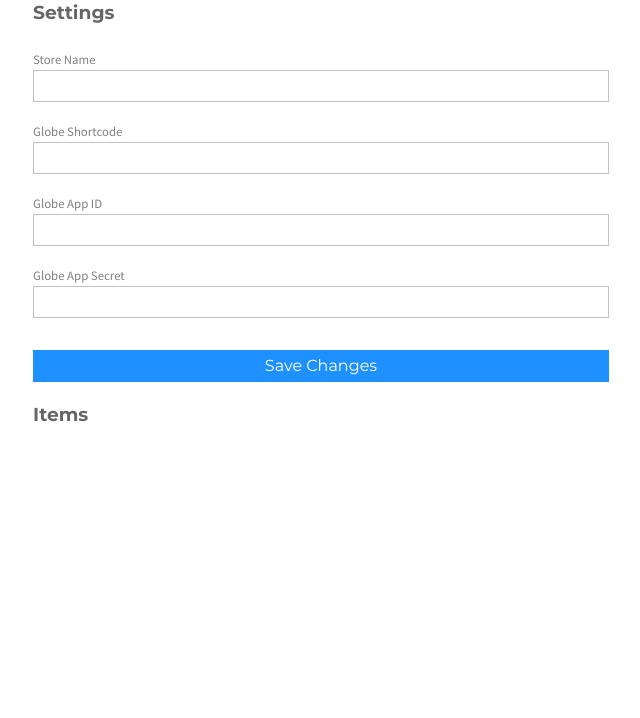
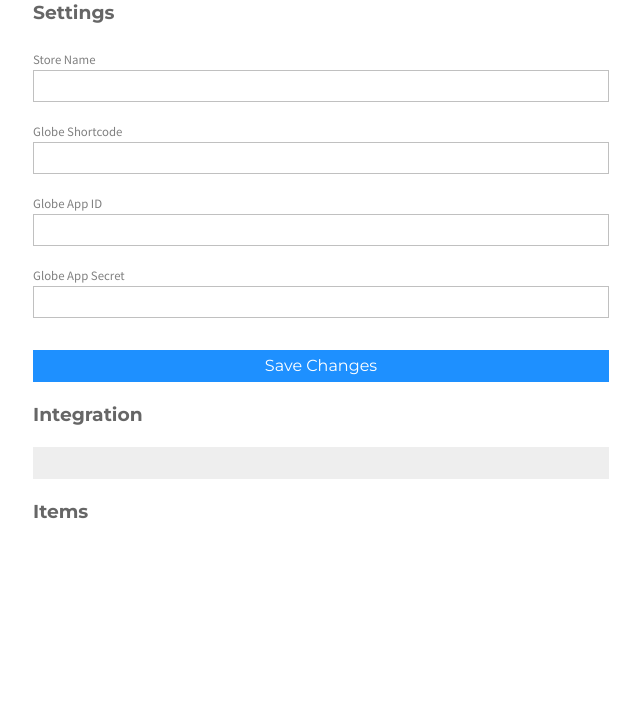
Before and after one commit to marksteve/purrchase, a Flask app: template templates/dashboard.html in a window 1280 px wide. Shown: the part 213-931 px from the top of the page, without its empty margins (319-959 px from the left). Before the commit the page ends 635 px from the top, so only its background shows below. Run offline with Flask 2, Linux system fonts and the light colour scheme; the template is opened without the code that fills it, so the values that code supplies are empty; some libraries are stand-ins or nearby versions.

Commit message:
Integration stuff

```diff
--- a/app.py
+++ b/app.py
@@ -280,6 +280,14 @@ def dashboard():
   ]
   return render_template(
     'dashboard.html',
+    integration="""<script src="https://phonepay.marksteve.com/static/js/phonepay.js"></script>
+<script>pp({{shortcode: {}}});</script>""",
+    item_code="""<div
+  class="payload"
+  data-id="{}"
+  data-desc="Item Description"
+  data-amount="10.00"
+></div>""",
     merchant=merchant,
     items=items,
   )
--- a/templates/dashboard.html
+++ b/templates/dashboard.html
@@ -2,6 +2,10 @@
 
 {% block css %}
 <style>
+.integration {
+  padding: 1em;
+  background-color: #eee;
+}
 .items {
   margin: 0;
   padding: 0 0 10em 0;
@@ -13,22 +17,22 @@
   padding-bottom: 1em;
   border-bottom: 1px solid #eee;
 }
-pre {
+.items li pre {
   position: absolute;
-  top: -0.5em;
+  top: -1.5em;
   left: 25%;
   right: 3em;
   background: white;
   margin: 0;
   padding: 0.5em 1em;
-  border: 1px solid;
+  background: #eee;
   display: none;
 }
 .items li:hover pre {
   display: block;
   z-index: 10;
 }
-code {
+.items li code {
   margin: 0;
   padding: 0;
 }
@@ -36,6 +40,7 @@ code {
 {% endblock %}
 
 {% block content %}
+
 <h2>Dashboard</h2>
 <form action="/info" method="post">
   <h3>Settings</h3>
@@ -67,19 +72,18 @@ code {
     <button type="submit">Save Changes</button>
   </p>
 </p>
+
+<h3>Integration</h3>
+<pre class="integration"><code>{{ integration.format(merchant.globe_shortcode)|escape }}</code></pre>
+
 <h3>Items</h3>
 <ul class="items">
 {% for item in items %}
   <li>
     {{ item.filename }}
-    <pre><code>{{ """<div
-  class=\"payload\"
-  data-id=\"{}\"
-  data-desc=\"Item Description\"
-  data-amount=\"10.00\"
-></div>""".format(item.item_id)|escape
-}}</code></pre>
+    <pre><code>{{ item_code.format(item.item_id)|escape }}</code></pre>
   </li>
 {% endfor %}
 </ul>
+
 {% endblock %}
```
